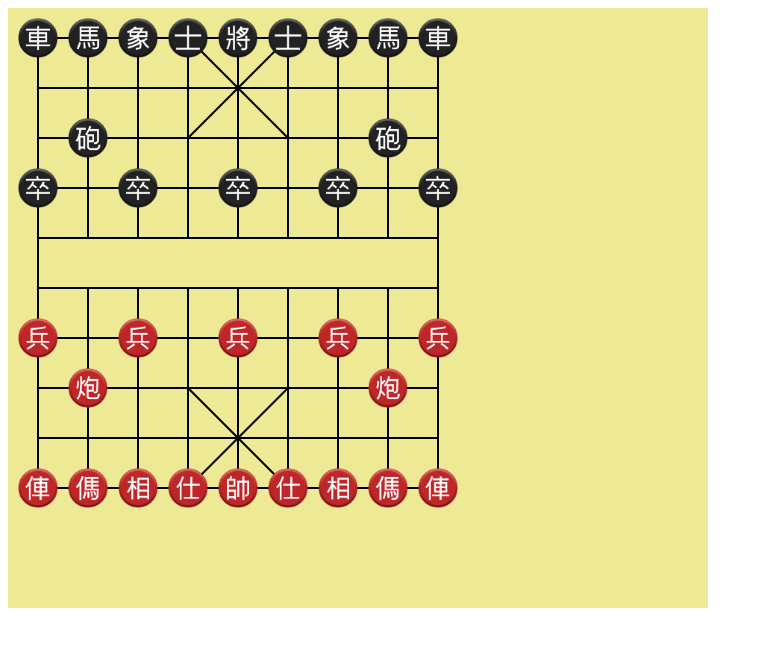
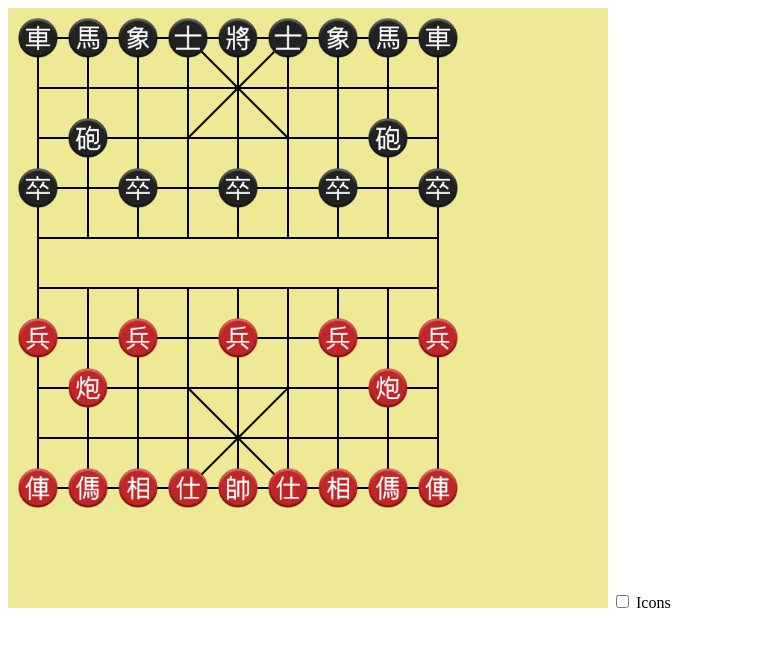
Before and after one commit to AkshaayDev/xiangqi, a plain HTML site: page index.html in a window 1280 px wide. Shown: the whole page, without its empty margins (0-763 px from the left). Drawn offline with Linux system fonts and the light colour scheme.

Commit message:
Add icon checkbox

```diff
--- a/index.html
+++ b/index.html
@@ -7,6 +7,9 @@
 	</head>
 	<body>
 		<canvas id="canvas"></canvas>
+		<input type="checkbox" onclick="lang = (lang == 'en')?'ch':'en'; renderBoard(board, lang);" />
+		<label>Icons</label>
+
 		<script src="script.js"></script>
 	</body>
 </html>
--- a/script.js
+++ b/script.js
@@ -1,5 +1,5 @@
 const canvas = document.getElementById("canvas");
-canvas.width = 700;
+canvas.width = 600;
 canvas.height = 600;
 const ctx = canvas.getContext("2d");
 let board = [];
@@ -15,9 +15,11 @@ let images = {};
 
 const types = ["soldier", "cannon", "chariot", "horse", "elephant", "advisor", "general"];
 const colors = ["r", "b"];
-const langs = ["en", "ch"];
+const langs = ["ch", "en"];
 
-async function loadImages() {
+let lang = "ch";
+
+function loadImages() {
 	langs.forEach(lang => {
 		images[lang] = {};
 		types.forEach(type => {
@@ -49,8 +51,18 @@ resetBoard();
 
 const getCanvasPos = (x, y) => [xOffset + x * interval, yOffset + y * interval];
 const getName = (id) => types[Math.abs(id) - 1];
+const getCol = (id) => id > 0 ? "r" : "b";
 
+function getMoves(x, y) {
+	let piece = board[y][x];
+	let col = getCol(piece);
+	piece = Math.abs(piece);
+	switch (piece) {
+
+	}
+}
 function renderBoard(board, lang) {
+	ctx.clearRect(0, 0, canvas.width, canvas.height);
 	ctx.fillRect(0, 0, canvas.width, canvas.height);
 	ctx.beginPath();
 
@@ -61,7 +73,7 @@ function renderBoard(board, lang) {
 		ctx.moveTo(pos1[0], pos1[1]);
 		ctx.lineTo(pos2[0], pos2[1])
 	}
-	// Draw grid but without river.
+	// Draw grid and river.
 	for (let i = 0; i < 9; i++) {
 		let pos1 = getCanvasPos(i, 0);
 		let pos4 = getCanvasPos(i, 9);
@@ -99,9 +111,8 @@ function renderBoard(board, lang) {
 			if (piece === 0) { continue; }
 
 			let pos = getCanvasPos(j, i);
-			let img = images[lang][getName(piece)][piece > 0 ? "r" : "b"];
-
-			img.addEventListener("load", () => {
+			let img = images[lang][getName(piece)][getCol(piece)];
+			const draw = () => {
 				ctx.drawImage(
 					img,
 					pos[0] - pieceSize/2,
@@ -109,9 +120,11 @@ function renderBoard(board, lang) {
 					pieceSize,
 					pieceSize
 				);
-			});
+			}
+			img.addEventListener("load", draw);
+			if (img.complete) { draw(); }
 		}
 	}
 }
 
-renderBoard(board, "ch");
+renderBoard(board, lang);
```
